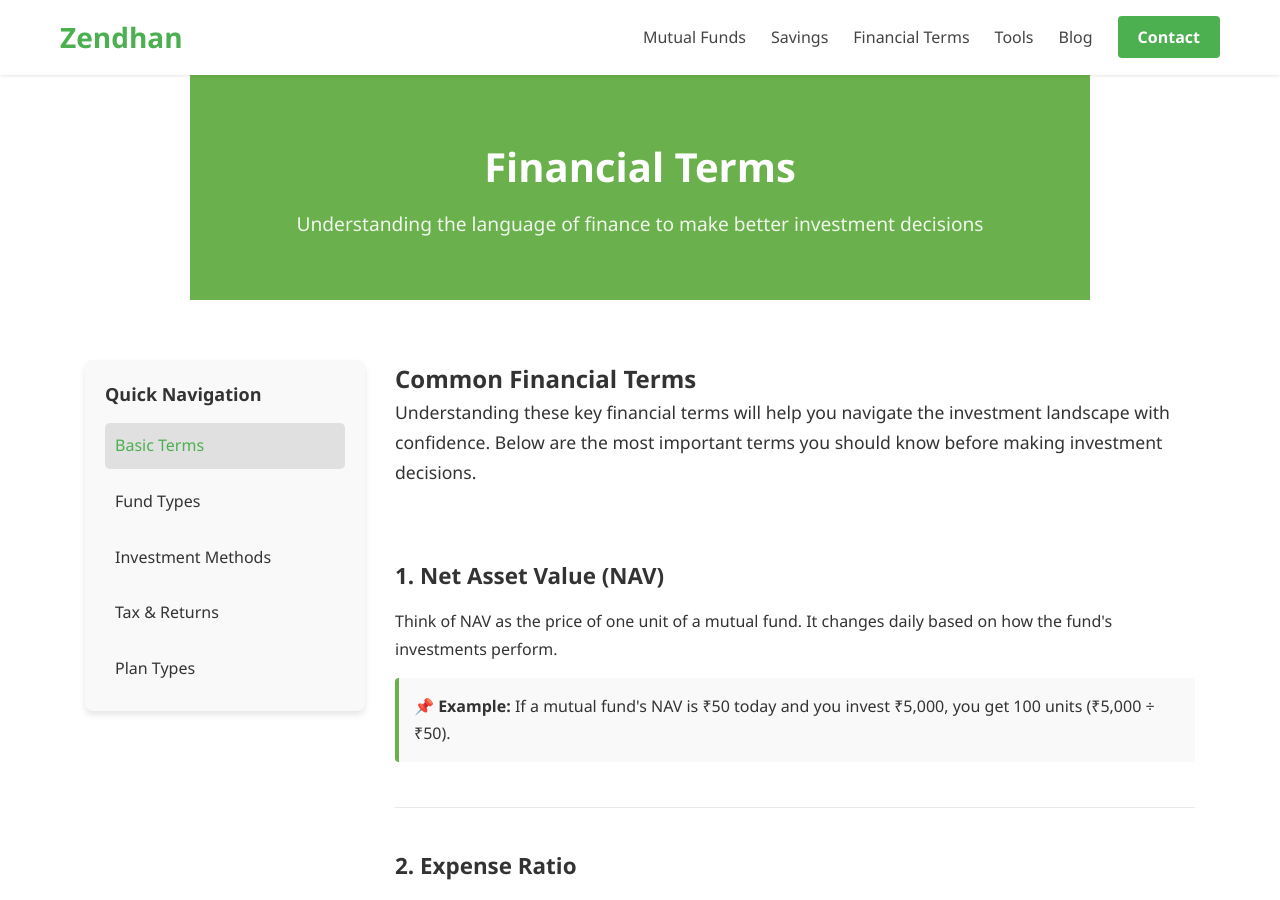
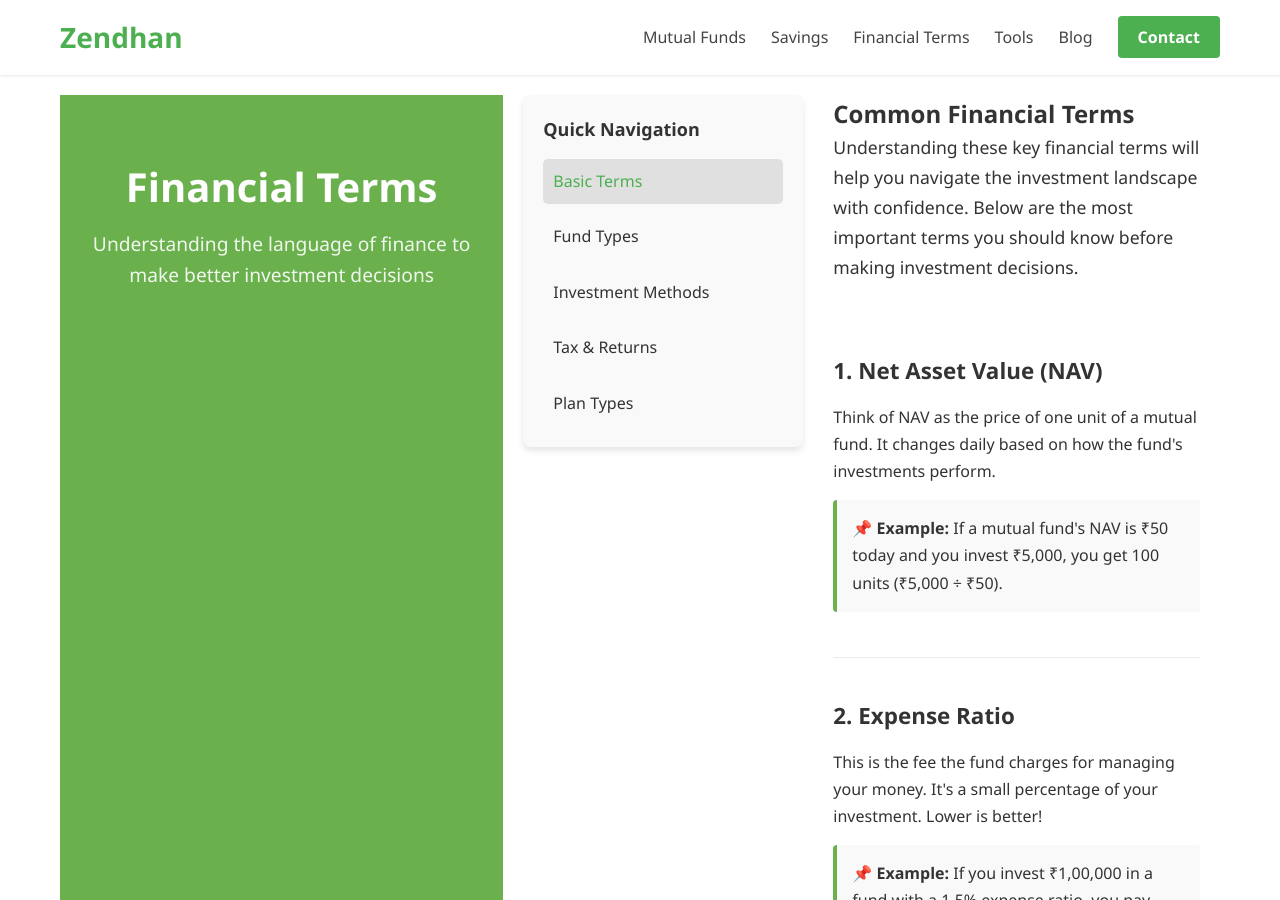
Before and after one commit to nandan11/zendhan, a Jekyll site: the page built from financial-terms.html, in a window 1280 px wide and 900 px high. Built offline with Jekyll 4.4.1, drawn with Linux system fonts in a browser that asks for light colours.

Commit message:
Update financial-terms.html

```diff
--- a/financial-terms.html
+++ b/financial-terms.html
@@ -4,6 +4,9 @@ title: Financial Terms
 custom_css:
   - financial-terms
 ---
+<!-- Page Layout Container -->
+<div class="page-layout">  <!-- ADDED this container -->
+
 <!-- Hero Section -->
 <section class="hero">
     <div class="hero-container">
@@ -11,9 +14,6 @@ custom_css:
         <p>Understanding the language of finance to make better investment decisions</p>
     </div>
 </section>
-
-<!-- Page Layout Container -->
-<div class="page-layout">  <!-- ADDED this container -->
 
 <!-- Financial Terms Content -->
 <section class="financial-terms-content">
```
